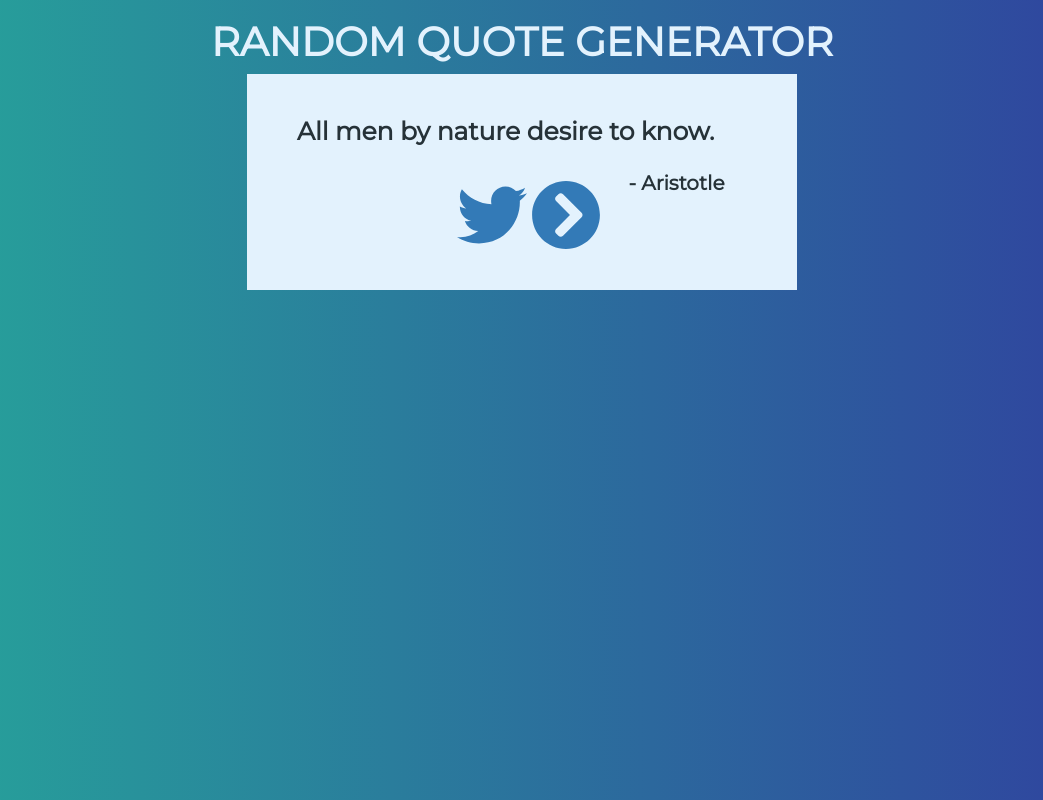
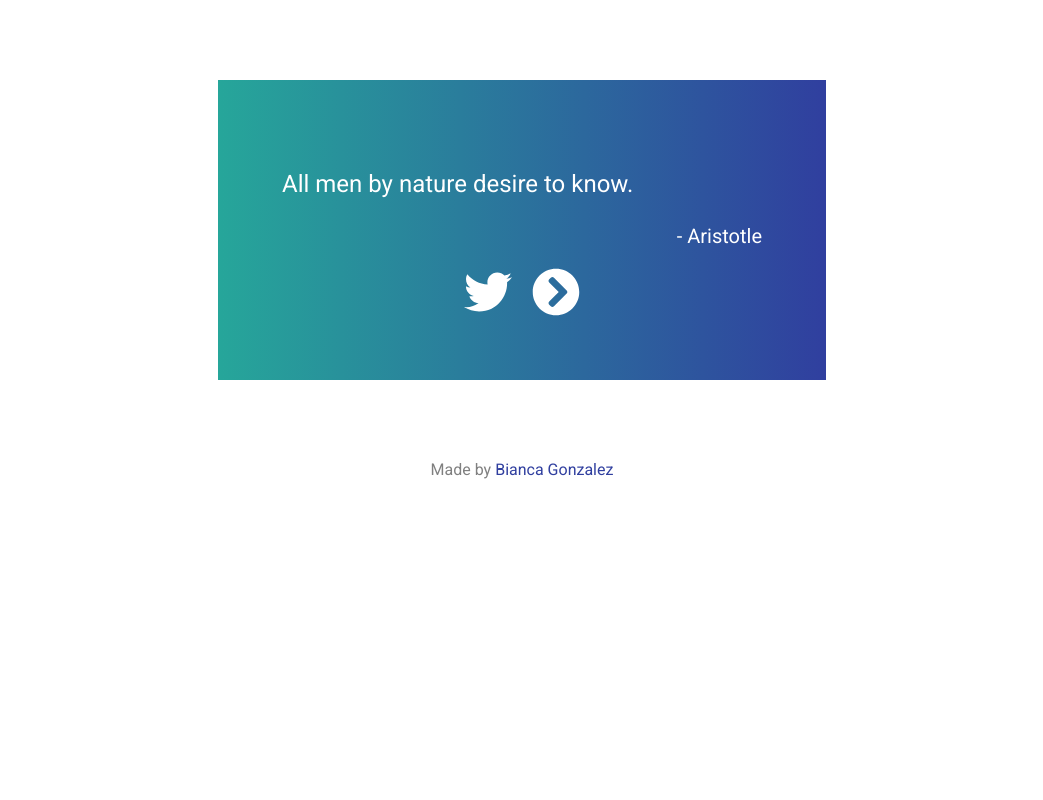
Before and after one commit to bfgonzalez/random-quote-generator, a plain HTML site: page index.html in a window 1280 px wide. Shown: the whole page, without its empty margins (118-1161 px from the left). Drawn offline with nearby package versions, Linux system fonts and the light colour scheme.

Commit message:
design overhaul, fixed indentation, removed uncessary code

```diff
--- a/css/style.css
+++ b/css/style.css
@@ -1,55 +1,43 @@
-h1 {
-  font-family: "Montserrat", sans-serif;
-  color: #e3f2fd;
-  font-size: 40px;
-  text-align: center;
-  font-weight: bold;
-}
-
 body {
-   /*background color if browser doesn't super gradient */
-   background-color: #00212e;
-
-   /* gradient style for background if browser supports it */
-   background-image: linear-gradient(to right, #26A69A, #303F9F);
-
-  /*font style for body elements */
-  font-family: "Montserrat", sans-serif;
-  color: #00212e;
-  font-weight: bold;
+  background-color: white;
+  font-family: "Roboto", sans-serif;
+  color: white;
 }
 
 .quote-container {
-  background-color: #e3f2fd;
-  width: 550px;
+  /* fallback background color is browser doesn't support gradient*/
+  background: #26A69A;
+  background-image: linear-gradient(to right, #26A69A, #303F9F);
+  width: 30rem;
   height: auto;
-  position: relative;
   display: block;
-  padding: 40px 50px;
-  margin: auto;
+  margin: 5rem auto;
+  text-align: center;
+  padding: 4rem;
 }
 
-.quoteText {
-  font-size: 25px;
-  color: #263238;
+.quote-text {
+  width: 30rem;
+  font-size: 1.5rem;
   text-align: left;
+  margin: 0 0 1rem 0;
+  line-height: 2rem;
 }
 
-.quoteAuthor {
-  font-size: 20px;
-  color: #263238;
-  display: block;
-  float: right;
-  margin-top: 2%;
-  margin-bottom: 2%;
-  margin-right: 5%;
+.quote-author {
+  font-size: 1.25rem;
+  text-align: right;
+  margin-bottom: 1rem;
 }
 
-.buttons{
-  display: inline-block;
-  text-align: center;
-  margin-top: 20px;
-  margin-left: 160px;
+.buttons {
+  display: block;
+  margin: auto;
+  letter-spacing: 1rem;
+}
+
+.buttons a {
+  color: white;
 }
 
 .get-quote {
@@ -57,17 +45,17 @@ body {
   cursor: pointer;
 }
 
-.get-quote: hover{
-  opacity: 0.9;
-  background:#000;
-  color: #fff;
-}
-
 .send-tweet {
   margin-top: 3%;
   cursor: pointer;
-<<<<<<< HEAD
 }
-=======
+
+footer {
+  text-align: center;
+  color: grey;
 }
->>>>>>> 07f238e36e7561d42560c1dd1afff300d38f10b4
+
+footer a {
+  text-decoration: none;
+  color: #303F9F
+}
--- a/index.html
+++ b/index.html
@@ -4,46 +4,32 @@
     <meta charset="UTF-8">
     <title>Random Quote Generator</title>
 
-  <!-- link to font awesom 5 icons -->
-  <script defer src="https://use.fontawesome.com/releases/v5.0.1/js/all.js"></script>
-
-  <link rel='stylesheet prefetch' href='https://cdnjs.cloudflare.com/ajax/libs/twitter-bootstrap/3.3.7/css/bootstrap.min.css'>
-
+    <link href="https://fonts.googleapis.com/css?family=Roboto:light" rel="stylesheet" type="text/css">
     <link rel="stylesheet" href="css/style.css">
-
 
   </head>
 
   <body>
-  <div class="container-fluid">
-  <!-- Links for fonts -->
-
-  <link href="https://fonts.googleapis.com/css?family=Montserrat" rel="stylesheet">
-
-  <link href="https://fonts.googleapis.com/css?family=Raleway" rel="stylesheet" type="text/css">
-
-
-  <!--  -->
-  <h1>  RANDOM QUOTE GENERATOR </h1>
-
-  <!-- Container for quote generator  -->
+    <!--quote container and quote content-->
     <div class="quote-container">
-
-    <div id="quote" class="quoteText">
-      <p id="quote"> All men by nature desire to know.</p>
+      <div class="quote-text">
+        <p> All men by nature desire to know.</p>
       </div>
-    <div id="author" class="quoteAuthor">
-      <footer id="author">- Aristotle</footer>
+      <!--quote author-->
+      <div class="quote-author">
+        <p>- Aristotle</p>
       </div>
-    <!-- buttons for twitter & get quote -->
+      <!-- buttons for tweet quote and get quote-->
       <div class="buttons">
-      <a id="tweet" href="#" target="_blank"><i id ="twitter"class="fab fa-twitter fa-5x" aria-hidden="true"></i></a>
-      <a href="#" id="get-quote"><i class="fas fa-chevron-circle-right fa-5x" aria-hidden="true"></i></a>
+        <a class="tweet" href="#" target="_blank"><i id ="twitter"class="fab fa-twitter fa-3x" aria-hidden="true"></i></a>
+        <a class="get-quote" href="#"><i class="fas fa-chevron-circle-right fa-3x" aria-hidden="true"></i></a>
+      </div>
     </div>
 
-  </div>
+    <footer>Made by <a href="https://github.com/bfgonzalez">Bianca Gonzalez</a></footer>
+
+    <script defer src="https://use.fontawesome.com/releases/v5.0.1/js/all.js"></script>
     <script src='https://cdnjs.cloudflare.com/ajax/libs/jquery/3.2.1/jquery.min.js'></script>
-
       <script  src="js/index.js"></script>
 
   </body>
--- a/js/index.js
+++ b/js/index.js
@@ -1,54 +1,24 @@
 var api = "https://api.forismatic.com/api/1.0/?method=getQuote&lang=en&format=jsonp&jsonp=?";
-var getQuote = function(data){
+var getQuote = function(data) {
 
   if (data.quoteAuthor === "") {
-    data.quoteAuthor = "Unknown";
+    	data.quoteAuthor = "Unknown";
   }
 
-  $("#quote").text(data.quoteText);
-  $("#author").text("- " + data.quoteAuthor);
+  $(".quote-text").text(data.quoteText);
+  $(".quote-author").text("- " + data.quoteAuthor);
 
-  $('#tweet').attr('href', 'https://twitter.com/intent/tweet?text=' + encodeURIComponent('"' + data.quoteText + '"' + '- ' +  data.quoteAuthor));
+  $("#tweet").attr("href", "https://twitter.com/intent/tweet?text=" + encodeURIComponent('"' + data.quoteText + '"' + ' - ' +  data.quoteAuthor));
 };
 
 //For the first quote which is the same by default
 var firstQuote = "All men by nature desire to know.";
 var firstAuthor = "Aristotle";
 
-$('#tweet').attr('href', 'https://twitter.com/intent/tweet?text=' + encodeURIComponent('"' + firstQuote + '"' + '- ' + firstAuthor));
+$(".tweet").attr("href", "https://twitter.com/intent/tweet?text=" + encodeURIComponent('"' + firstQuote + '"' + ' - ' + firstAuthor));
 
-$("#get-quote").on("click", function() {
+$(".get-quote").on("click", function() {
 
-	$.getJSON(api, getQuote, 'jsonp');
+	$.getJSON(api, getQuote, "jsonp");
 
 });
-
-/*
-var api_url = "https://api.forismatic.com/api/1.0/?method=getQuote&key=457653&format=jsonp&lang=en&jsonp=?";
-
-var getQuote = function(data) {
-
-	if (data.quoteAuthor === "") {
-		data.quoteAuthor = "Unknown";
-	}
-
-	$("#author").text("- " + data.quoteAuthor);
-	$("#text").text(data.quoteText);
-
-	$('#tweet').attr('href', 'https://twitter.com/intent/tweet?hashtags=quotes&related=freecodecamp&text=' + encodeURIComponent('"' + data.quoteText + '" ' + data.quoteAuthor));
-
-
-};
-
-// first quote, hardcoded
-var firstQuote = "Not all treasure is silver and gold, mate.";
-var firstAuthor = "Captain Jack Sparrow";
-
-$('#tweet').attr('href', 'https://twitter.com/intent/tweet?hashtags=quotes&related=freecodecamp&text=' + encodeURIComponent('"' + firstQuote  + '" ' +  firstAuthor));
-
-
-
-$("#new-quote").on("click", function() {
-
-	$.getJSON(api_url, getQuote, 'jsonp');
-}); */
```
Also changed, not shown: 2 other files. Lines whose indentation alone changed are shown as unchanged.
